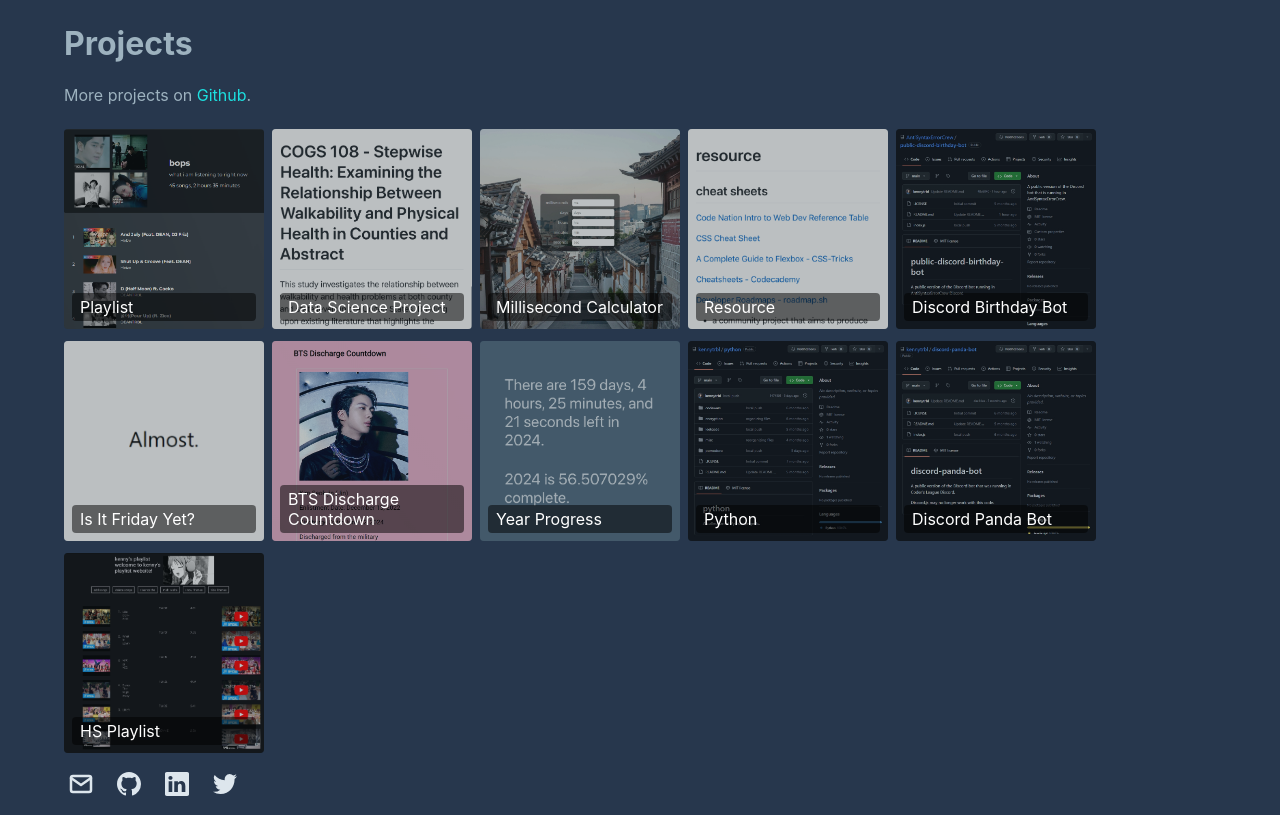
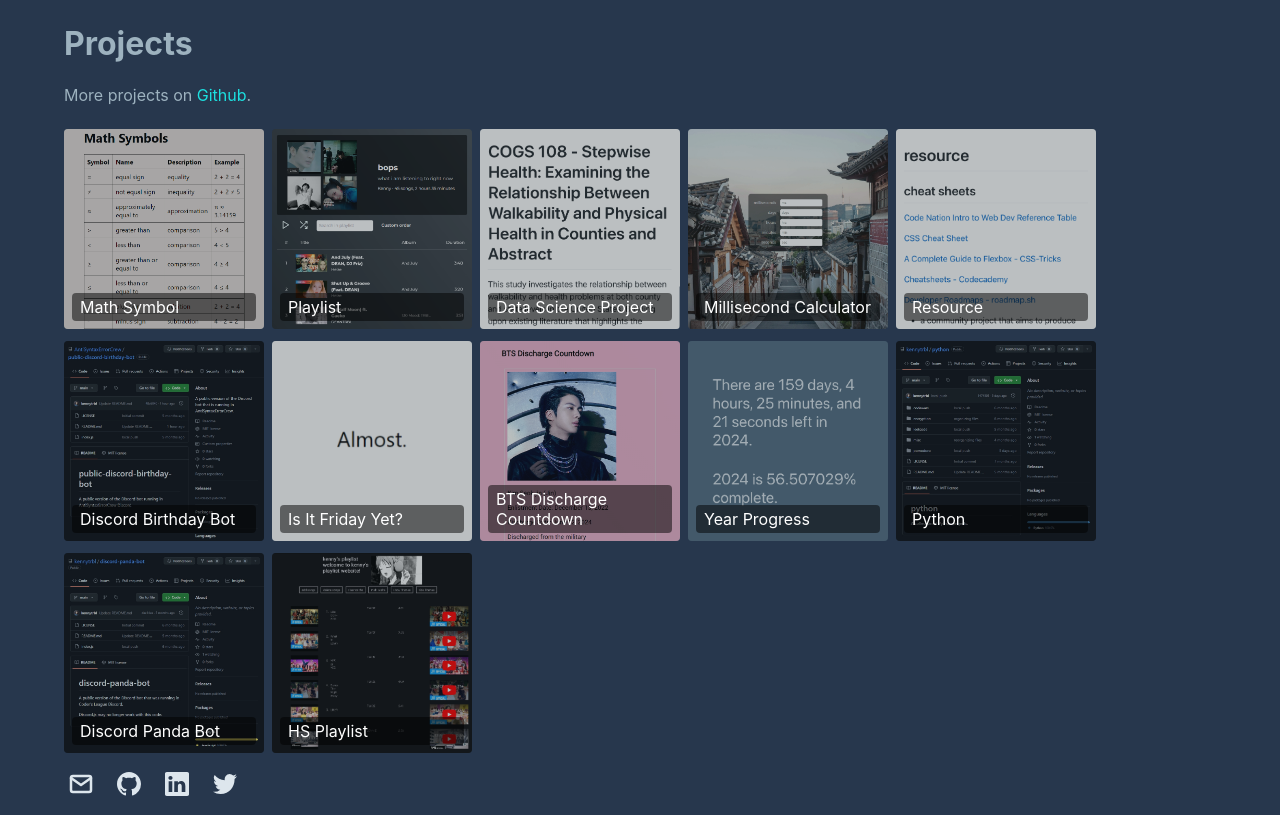
Before and after one commit to kennytrbl/kennytrbl.github.io, a React (Create React App) app: page / in a window 1280 px wide. Shown: the part 1120-1935 px from the top of the page. Built offline with nearby package versions, Linux system fonts and the light colour scheme.

Commit message:
local push

```diff
--- a/src/About.js
+++ b/src/About.js
@@ -63,6 +63,12 @@ class About extends Component {
             </a>
             .
           </p>
+          <Project
+            image={require("./img/math-symbol.webp")}
+            name="Math Symbol"
+            link="https://kennytrbl.github.io/math-symbols/"
+            description="A website for finding and copying math symbols."
+          />
           <Project
             image={require("./img/playlist.webp")}
             name="Playlist"
--- a/src/style/Project.css
+++ b/src/style/Project.css
@@ -4,6 +4,10 @@
   margin-top: 8px;
   margin-right: 8px;
   box-sizing: border-box;
+}
+
+.project:hover {
+  cursor: pointer;
 }
 
 .projectImage {
```
Also changed, not shown: src/img/math-symbol.webp (added), src/img/playlist.webp.
